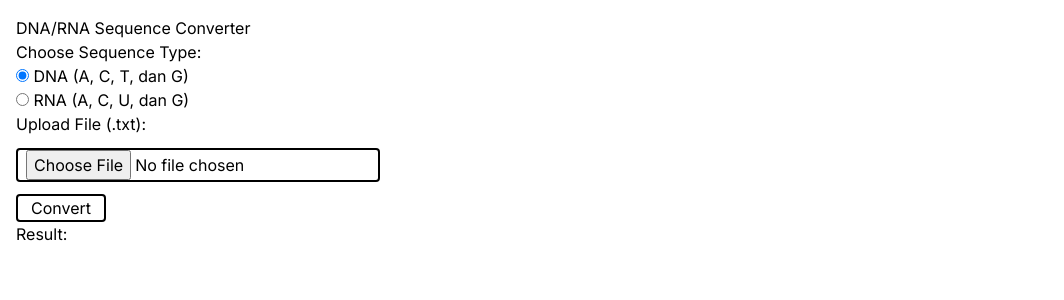
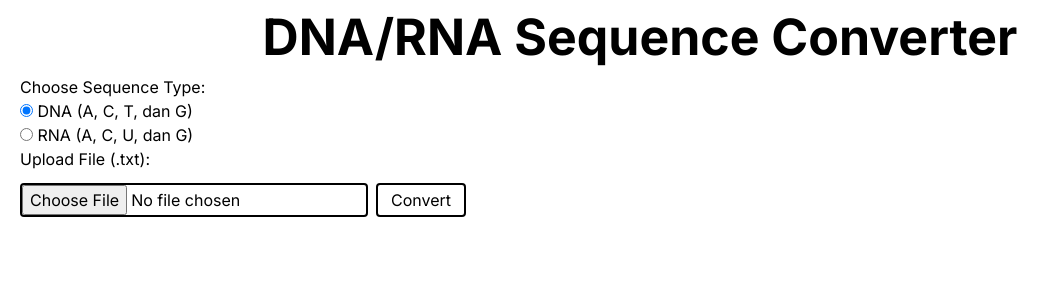
Before and after one commit to Lambadya14/dna-rna-to-amino-acid, a Next.js app: page / in a window 1280 px wide. Shown: the top 300 px of the page, without its empty margins (0-1064 px from the left). Built offline with nearby package versions, Linux system fonts and the light colour scheme.

Commit message:
fix useState result

```diff
--- a/app/globals.css
+++ b/app/globals.css
@@ -1,3 +1,4 @@
 @tailwind base;
 @tailwind components;
 @tailwind utilities;
+@import url("https://fonts.googleapis.com/css2?family=Poppins:ital,wght@0,100;0,200;0,300;0,400;0,500;0,600;0,700;0,800;0,900;1,100;1,200;1,300;1,400;1,500;1,600;1,700;1,800;1,900&display=swap");
--- a/app/page.tsx
+++ b/app/page.tsx
@@ -206,7 +206,8 @@ interface ConversionResult {
 // React functional component for the DNA/RNA sequence converter
 const CodonConverter: React.FC = () => {
   const [dnaSequence, setDnaSequence] = useState("");
-  const [result, setResult] = useState<string | null>(null);
+  const [result, setResult] = useState<JSX.Element | null>(null);
+
   const [aminoAcidCountResult, setAminoAcidCountResult] = useState<any | null>(
     null
   );
@@ -302,7 +303,7 @@ const CodonConverter: React.FC = () => {
     // Check if the sequence is valid
     if (!isValidSequence(preprocessedSequence, isDNA)) {
       setResult(
-        "Invalid sequence. Please provide a valid DNA or RNA sequence."
+        <> Invalid sequence. Please provide a valid DNA or RNA sequence.</>
       );
       setAminoAcidCountResult(null);
       return;
@@ -346,7 +347,11 @@ const CodonConverter: React.FC = () => {
         : stopCodon;
 
     setResult(
-      `Amino Acid Sequence: ${aminoAcidSequence}\nStop Codon: ${stopCodonOutput}`
+      <>
+        Amino Acid Sequence: <strong>{aminoAcidSequence}</strong>
+        <br />
+        Stop Codon: <strong></strong>
+      </>
     );
     setAminoAcidCountResult(countResult);
   };
@@ -387,8 +392,10 @@ const CodonConverter: React.FC = () => {
 
   // React component JSX
   return (
-    <div className="p-4">
-      <h1>DNA/RNA Sequence Converter</h1>
+    <div className="mx-5">
+      <h1 className="font-bold text-[50px] text-center">
+        DNA/RNA Sequence Converter
+      </h1>
       <label>Choose Sequence Type:</label>
       <br />
       <label>
@@ -414,24 +421,25 @@ const CodonConverter: React.FC = () => {
       <label>Upload File (.txt): </label>
       <br />
       <input
-        className="border-2 border-black rounded px-2 my-3"
+        className="border-2 border-black rounded my-3"
         type="file"
         accept=".txt"
         onChange={handleFileUpload}
       />
 
-      <br />
       <button
-        className="border-2 border-black rounded w-[90px]"
+        className="border-2 border-black rounded w-[90px] mx-2 h-[34px]"
         onClick={handleConvertClick}
       >
         Convert
       </button>
 
-      <div>
-        <h2>Result:</h2>
-        <pre>{result}</pre>
-      </div>
+      {result && (
+        <div className="text-justify">
+          <h2>Result:</h2>
+          <p>{result}</p>
+        </div>
+      )}
 
       {aminoAcidCountResult && (
         <div>
```
